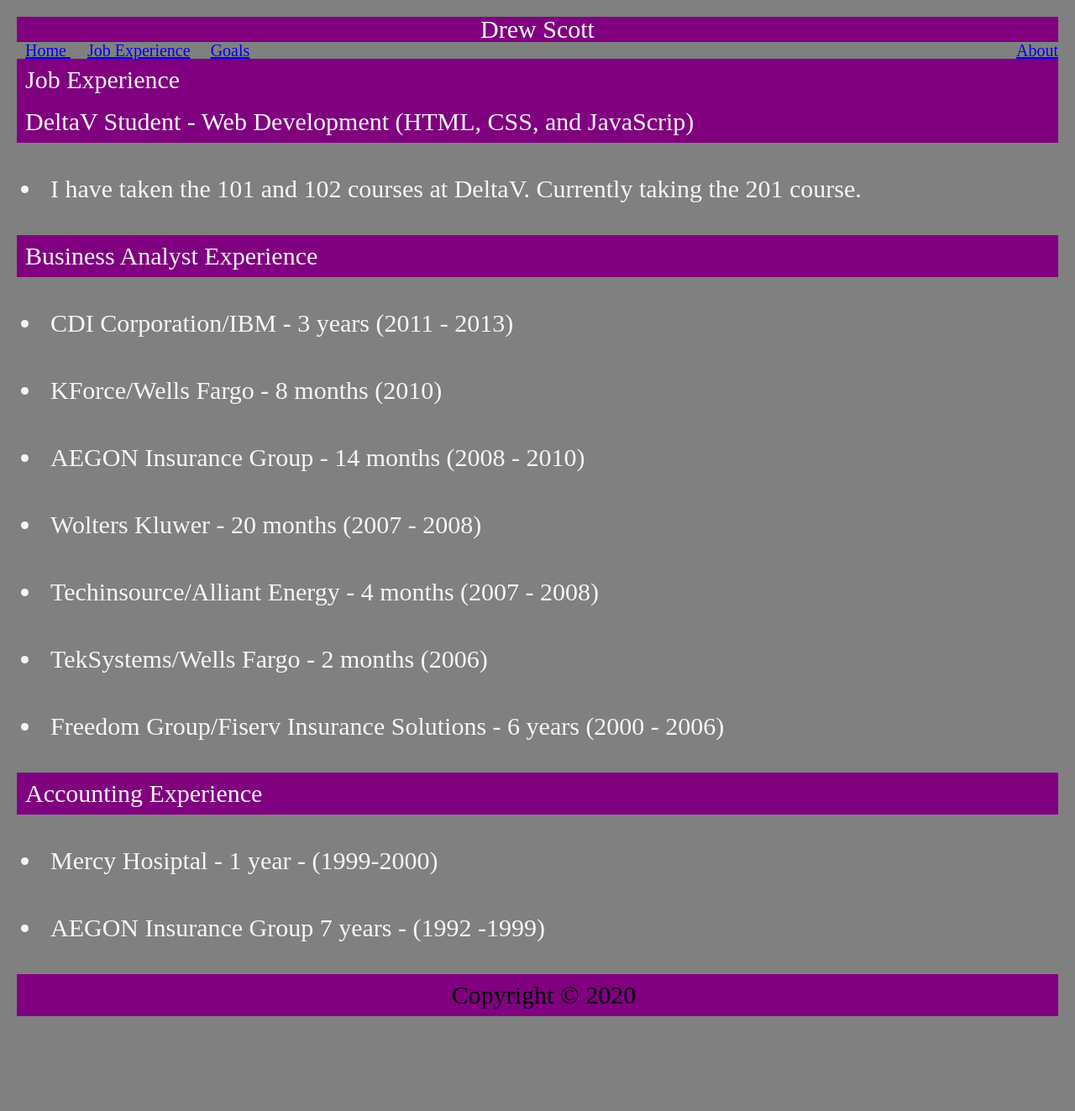
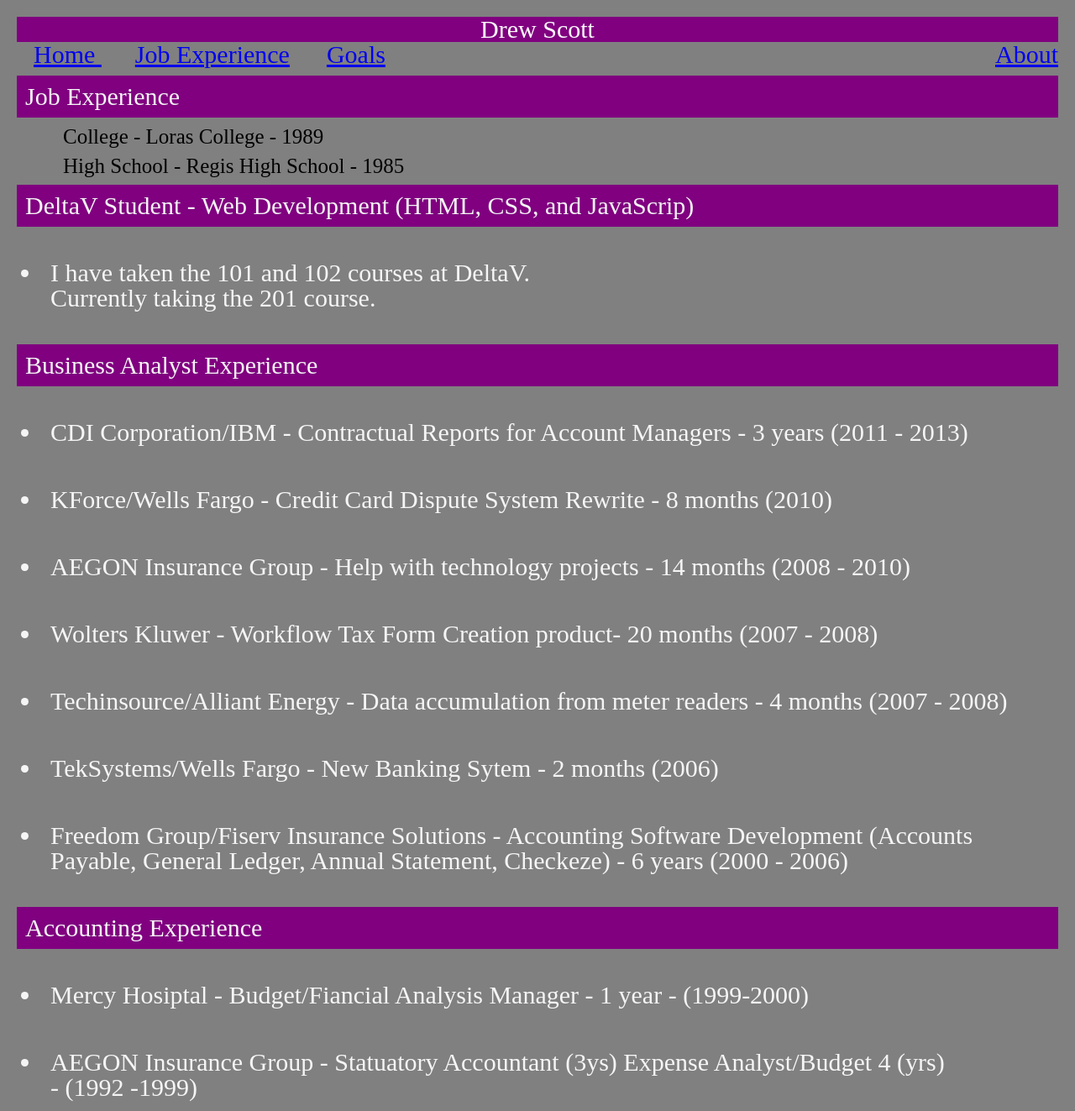
Before and after one commit to ascott3312/aboutme, a plain HTML site: page job.html in a window 1280 px wide. Shown: the top 1323 px of the page at 84% size. Before the commit the page ends 1230 px from the top, so only its background shows below. Drawn offline with Linux system fonts and the light colour scheme.

Commit message:
Updates for lab 5b

```diff
--- a/css/style.css
+++ b/css/style.css
@@ -12,34 +12,40 @@ body {
      }
 nav li {
     display: inline;
-    padding: 10px;
-    font-size: 20px;
+    padding: 20px;
+    font-size: 30px;
+    margin-top: 10px;
+    margin-bottom: 10px;
       }
 h2 {
     color: whitesmoke;
     background-color: purple;
     font-size: 30px;
     padding: 10px;
+    margin-top: 10px;
 }
 ul li {
     font-size: 30px;
-    /* display: inline; */
     color: whitesmoke;
     padding: 10px;
     list-style: disc;
     margin: 30px;
 }
 ul {
-    list-style: none;
+    text-decoration:none ;
 }
 p {
     color: black;
-    Padding: 10px;
-    margin-left: 15px;
+    margin-top: 10px;
+    margin-left: 55px;
+    margin-bottom 10px;
+    font-size: 25px;
  }
   ol {
     color: black;
     list-style: decimal !important;
     display: block;
-    margin: 50px;
+    margin-left: 25px;
+    font-size: 30px;
+    padding: 10px;
    }
--- a/job.html
+++ b/job.html
@@ -19,26 +19,28 @@
             <main>
                <article>
                 <h2>Job Experience</h2>
+                 <p>College - Loras College - 1989 </p>
+                 <p>High School - Regis High School - 1985</p>
                </article>
                     <h2>DeltaV Student - Web Development (HTML, CSS, and JavaScrip)</h2>
                      <ul>
-                        <li>I have taken the 101 and 102 courses at DeltaV.  Currently taking the 201 course.</li>
+                        <li>I have taken the 101 and 102 courses at DeltaV. <br> Currently taking the 201 course.</li>
                      </ul>
                     <h2>Business Analyst Experience</h2>
                       <ul>
-                        <li>CDI Corporation/IBM - 3 years (2011 - 2013)</li>
-                        <li>KForce/Wells Fargo - 8 months (2010)</li>
-                        <li>AEGON Insurance Group - 14 months (2008 - 2010)</li>
-                        <li>Wolters Kluwer - 20 months (2007 - 2008)</li>
-                        <li>Techinsource/Alliant Energy - 4 months (2007 - 2008)</li>
-                        <li>TekSystems/Wells Fargo - 2 months (2006)</li>
-                        <li>Freedom Group/Fiserv Insurance Solutions - 6 years (2000 - 2006)</li>
+                        <li>CDI Corporation/IBM - Contractual Reports for Account Managers - 3 years (2011 - 2013)</li>
+                        <li>KForce/Wells Fargo - Credit Card Dispute System Rewrite - 8 months (2010)</li>
+                        <li>AEGON Insurance Group - Help with technology projects - 14 months (2008 - 2010)</li>
+                        <li>Wolters Kluwer - Workflow Tax Form Creation product- 20 months (2007 - 2008)</li>
+                        <li>Techinsource/Alliant Energy - Data accumulation from meter readers - 4 months (2007 - 2008)</li>
+                        <li>TekSystems/Wells Fargo - New Banking Sytem - 2 months (2006)</li>
+                        <li>Freedom Group/Fiserv Insurance Solutions - Accounting Software Development (Accounts Payable, General Ledger, Annual Statement, Checkeze) - 6 years (2000 - 2006)</li>
                     </ul>
                <article>
                 <h2>Accounting Experience</h2>
                  <ul>
-                    <li>Mercy Hosiptal - 1 year - (1999-2000)</li>
-                    <li>AEGON Insurance Group 7 years - (1992 -1999)</li>
+                    <li>Mercy Hosiptal - Budget/Fiancial Analysis Manager - 1 year - (1999-2000)</li>
+                    <li>AEGON Insurance Group - Statuatory Accountant (3ys) Expense Analyst/Budget 4 (yrs) <br>- (1992 -1999)</li>
                 </ul>
                </article>
             </main>
```
Also changed, not shown: about.html (+6 -5 lines), index.html (+9 -8 lines), img/me.jpeg (added), 1 other file.
